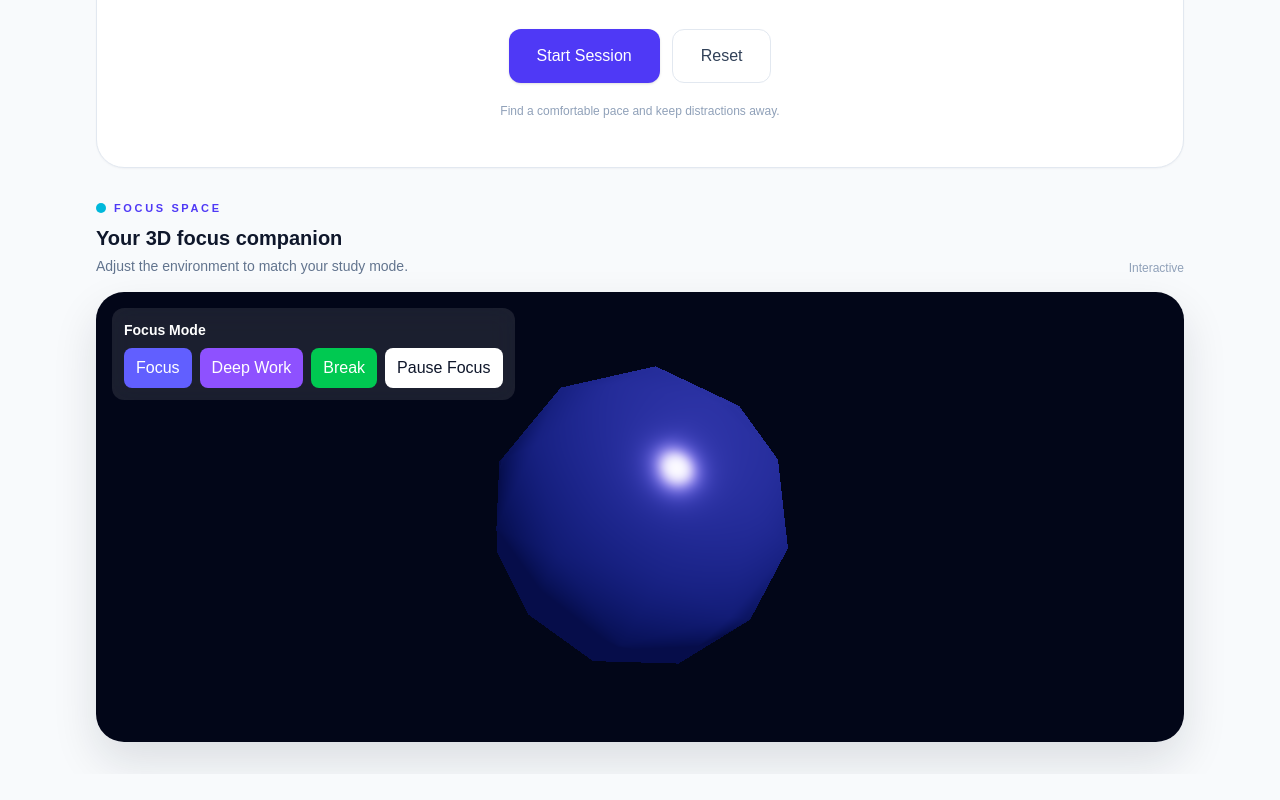
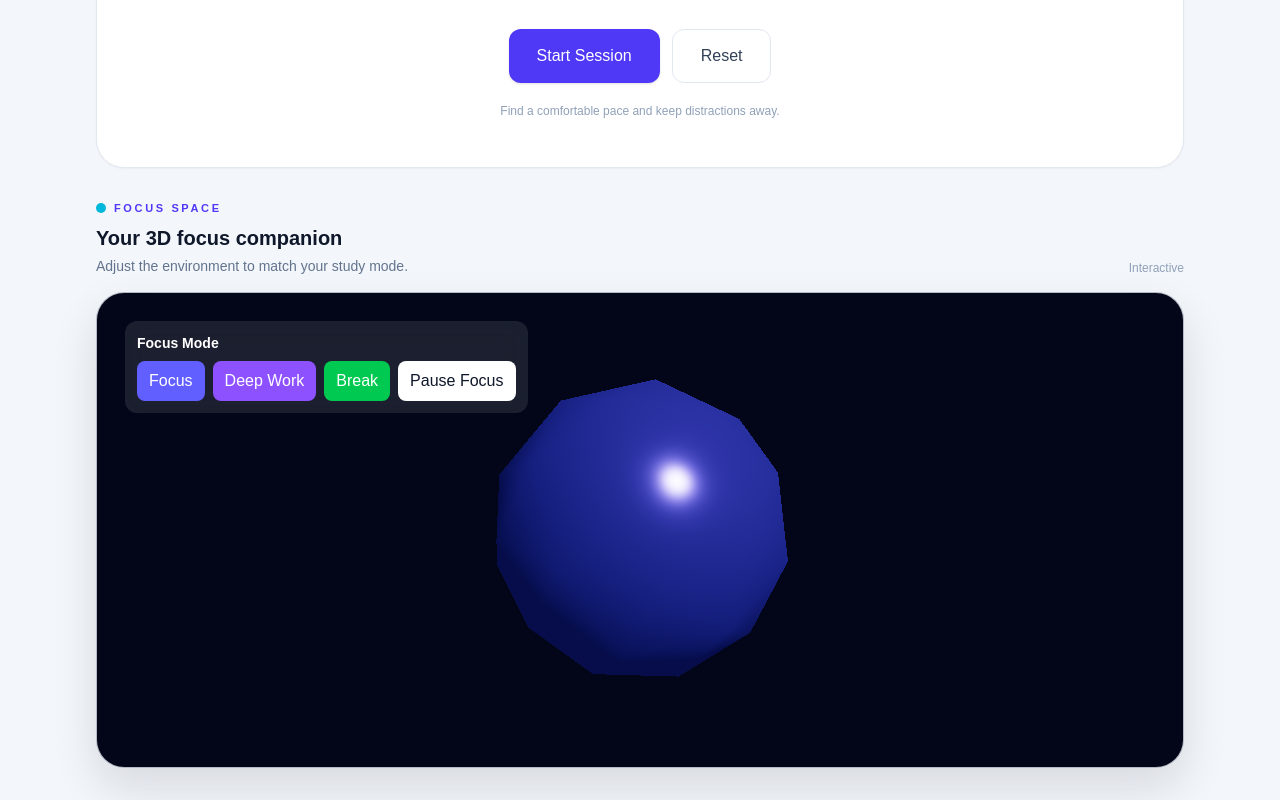
Before and after one commit to MeghanaReddyG7/StudyFlow, a Next.js app: page /study in a window 1280 px wide. Shown: the part 535-1335 px from the top of the page. Before the commit the page ends 1309 px from the top, so only its background shows below. Built offline with nearby package versions, Linux system fonts and the light colour scheme.

Commit message:
Polish focus session layout

```diff
--- a/app/(app)/study/page.tsx
+++ b/app/(app)/study/page.tsx
@@ -10,7 +10,7 @@ const StudyFlow3D = dynamic(
   {
     ssr: false,
     loading: () => (
-      <div className="flex h-[450px] w-full items-center justify-center rounded-[24px] bg-slate-950">
+      <div className="flex h-[520px] w-full items-center justify-center rounded-[24px] bg-slate-950 sm:h-[560px]">
         <div className="text-center text-white">
           <div className="mx-auto mb-4 flex h-16 w-16 animate-pulse items-center justify-center rounded-full border border-indigo-400/40 bg-indigo-500/20">
             <span className="text-lg font-bold">SF</span>
@@ -51,7 +51,7 @@ export default function Study() {
   const isComplete = timeLeft === 0;
 
   return (
-    <main className="min-h-screen bg-slate-50 text-slate-900 dark:bg-slate-950 dark:text-slate-100">
+    <main className="min-h-screen bg-slate-100/70 text-slate-900 dark:bg-slate-950 dark:text-slate-100">
       <div className="mx-auto max-w-6xl px-4 py-8 sm:px-6 lg:px-8">
         <section>
           <div className="flex items-center gap-2">
@@ -189,9 +189,11 @@ export default function Study() {
             </div>
           </div>
 
-          <div className="overflow-hidden rounded-[28px] shadow-[0_20px_45px_rgba(15,23,42,0.12)] dark:shadow-[0_20px_45px_rgba(0,0,0,0.28)]">
-            <StudyFlow3D />
-          </div>
+          <div className="overflow-hidden rounded-[28px] border border-slate-200/80 bg-slate-950 p-2 shadow-[0_20px_45px_rgba(15,23,42,0.12)] dark:border-slate-800 dark:bg-slate-950 dark:shadow-[0_20px_45px_rgba(0,0,0,0.28)] sm:p-3">
+  <div className="overflow-hidden rounded-[22px]">
+    <StudyFlow3D />
+  </div>
+</div>
         </section>
       </div>
     </main>
```
